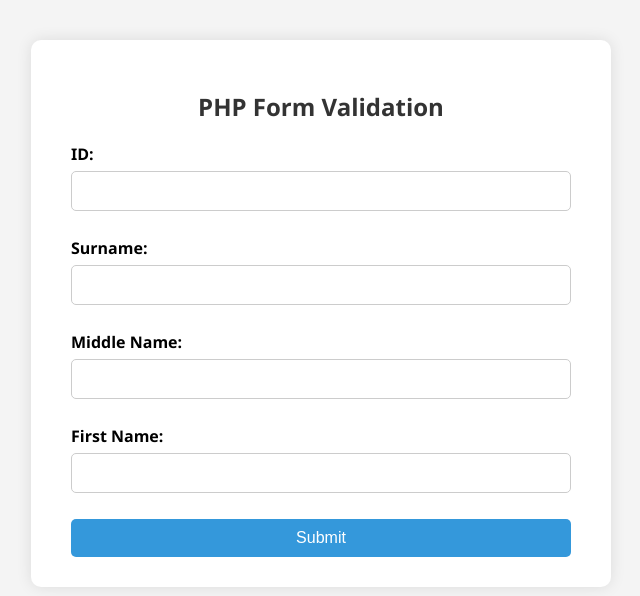
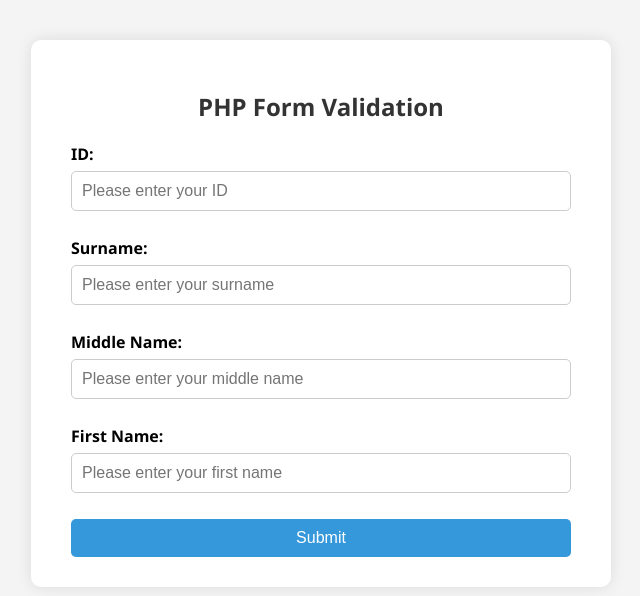
Before and after one commit to LewisKMT/Group-10-PHP-finals, a PHP site: page / in a window 1280 px wide. Shown: the top 596 px of the page, without its empty margins (319-959 px from the left). Run offline with PHP 8.4, Linux system fonts and the light colour scheme.

Commit message:
Update index.php

```diff
--- a/htdocs/form/index.php
+++ b/htdocs/form/index.php
@@ -161,19 +161,19 @@ function test_input($data) {
 <h2>PHP Form Validation</h2>
 <form method="post" action="<?php echo htmlspecialchars($_SERVER["PHP_SELF"]);?>">
   <label>ID:</label>
-  <input type="text" name="id" value="<?php echo $id;?>">
+  <input type="text" name="id" placeholder="Please enter your ID" value="<?php echo $id;?>">
   <span class="error"><?php echo $idErr;?></span>
 
   <label>Surname:</label>
-  <input type="text" name="sname" value="<?php echo $sname;?>">
+  <input type="text" name="sname" placeholder="Please enter your surname" value="<?php echo $sname;?>">
   <span class="error"><?php echo $snameErr;?></span>
 
   <label>Middle Name:</label>
-  <input type="text" name="mname" value="<?php echo $mname;?>">
+  <input type="text" name="mname" placeholder="Please enter your middle name" value="<?php echo $mname;?>">
   <span class="error"><?php echo $mnameErr;?></span>
 
   <label>First Name:</label>
-  <input type="text" name="fname" value="<?php echo $fname;?>">
+  <input type="text" name="fname" placeholder="Please enter your first name" value="<?php echo $fname;?>">
   <span class="error"><?php echo $fnameErr;?></span>
 
   <input type="submit" name="submit" value="Submit">
```
